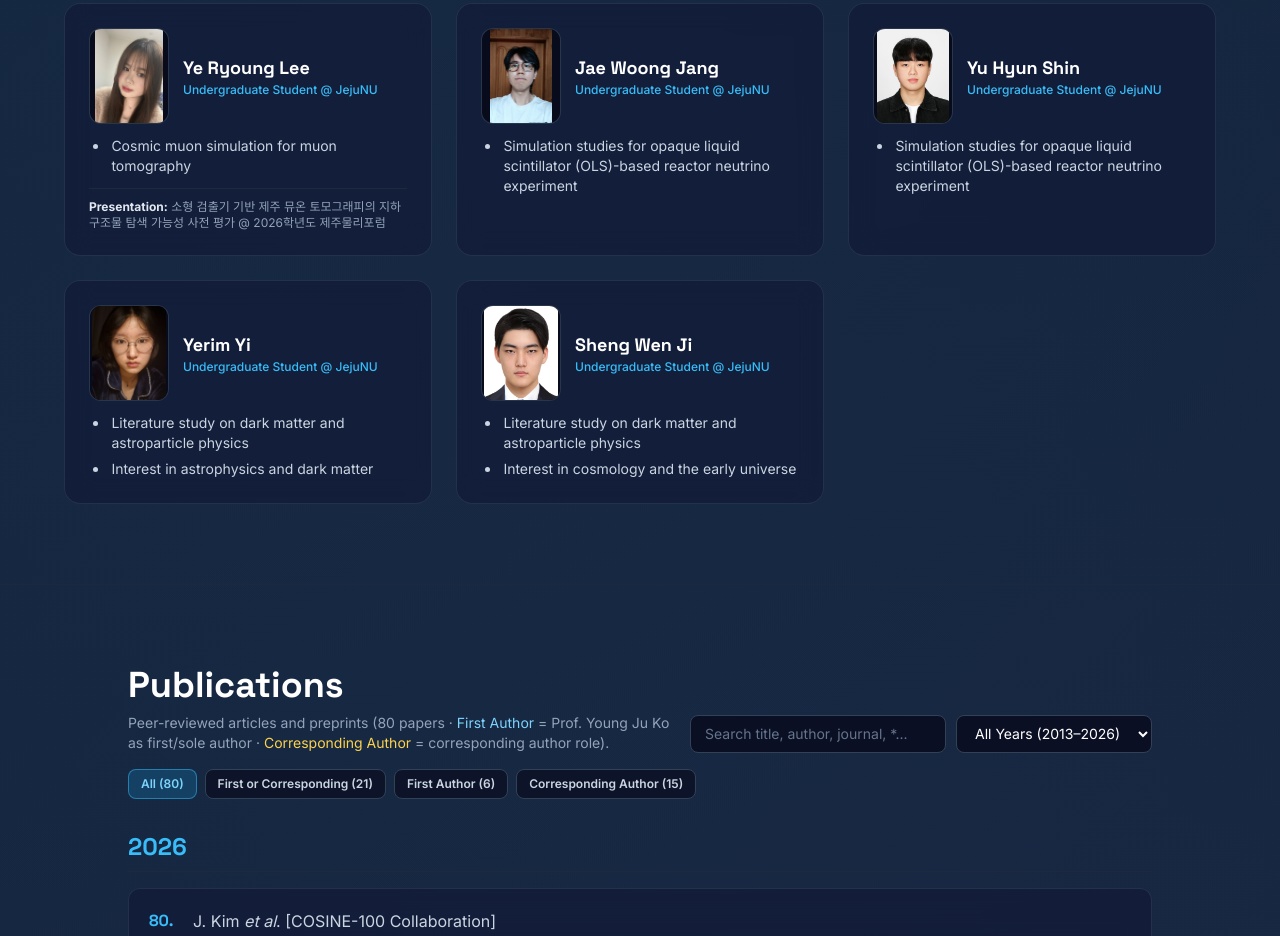
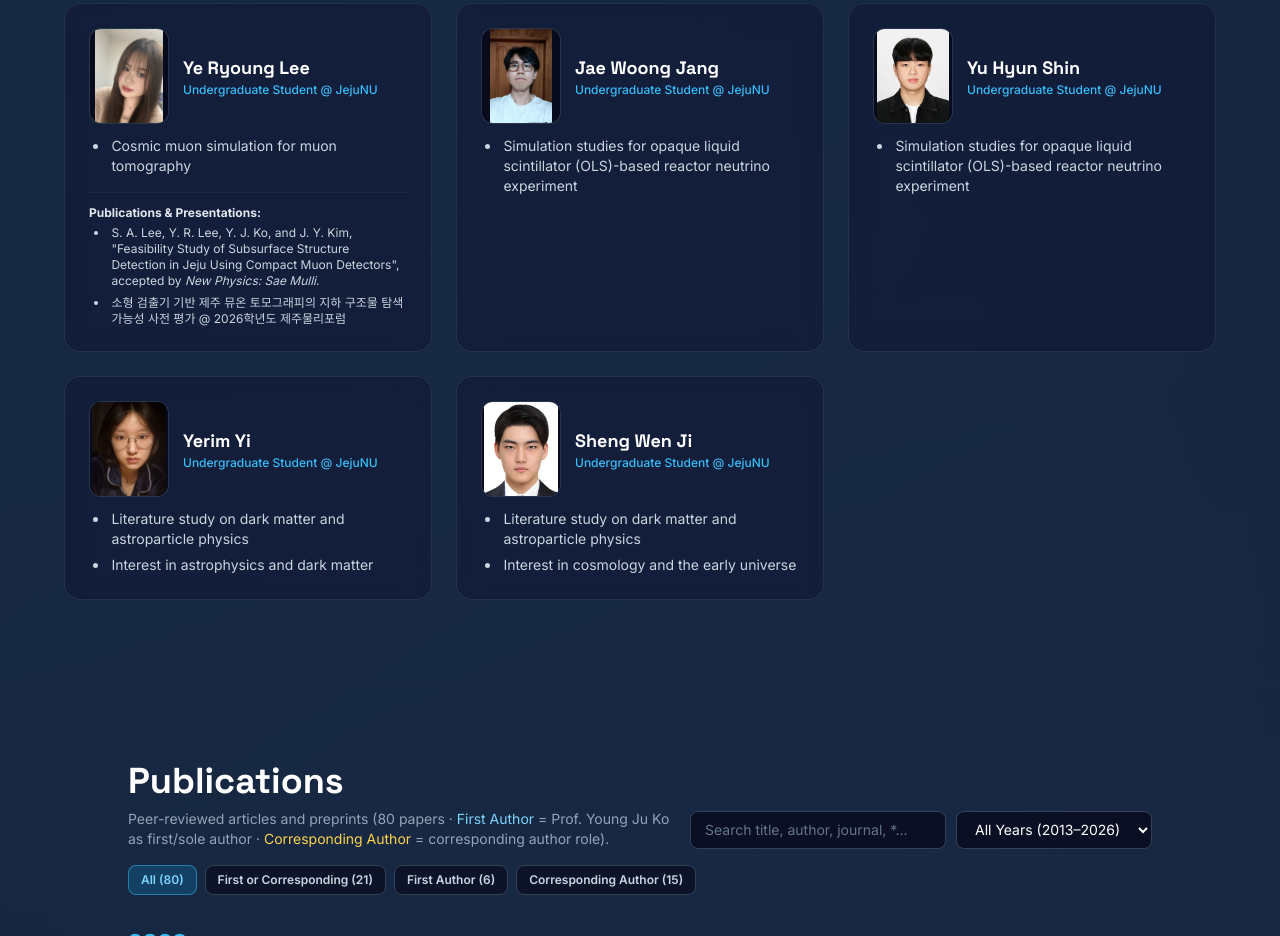
Before and after one commit to RIP-LAB-JEJUNU/rip-lab-jejunu.github.io, a plain HTML site: page index.html in a window 1280 px wide. Shown: the part 4075-5011 px from the top of the page. Drawn offline with nearby package versions, Linux system fonts and the light colour scheme.

Commit message:
Update index.html

```diff
--- a/index.html
+++ b/index.html
@@ -460,7 +460,7 @@
         <!-- Undergraduate Students -->
         <h3 class="font-display text-xl font-bold text-white mb-5">Undergraduate Researchers</h3>
         <div class="grid grid-cols-1 md:grid-cols-2 lg:grid-cols-3 gap-6">
-          <!-- Ye Ryoung Lee -->
+<!-- Ye Ryoung Lee -->
           <div class="glass-card rounded-2xl p-6">
             <div class="flex items-center gap-3.5 mb-3">
               <div class="portrait-frame w-16 h-20 sm:w-20 sm:h-24 rounded-xl bg-navy-950/80 border border-slate-700/80 shrink-0 flex items-center justify-center">
@@ -472,12 +472,18 @@
                 <p class="text-sky-400 text-xs font-medium">Undergraduate Student @ JejuNU</p>
               </div>
             </div>
-            <ul class="bullet-list text-slate-300 text-sm space-y-1.5 mb-3">
+            <ul class="bullet-list text-slate-300 text-sm space-y-1.5 mb-4">
               <li>Cosmic muon simulation for muon tomography</li>
             </ul>
-            <p class="text-xs text-slate-400 border-t border-slate-800 pt-2.5">
-              <strong class="text-slate-200">Presentation:</strong> 소형 검출기 기반 제주 뮤온 토모그래피의 지하 구조물 탐색 가능성 사전 평가 @ 2026학년도 제주물리포럼
-            </p>
+            <div class="border-t border-slate-800 pt-3 space-y-2 text-xs text-slate-400">
+              <div>
+                <strong class="text-slate-200 block mb-1">Publications &amp; Presentations:</strong>
+                <ul class="bullet-list space-y-1.5 text-slate-300">
+                  <li>S. A. Lee, Y. R. Lee, Y. J. Ko, and J. Y. Kim, "Feasibility Study of Subsurface Structure Detection in Jeju Using Compact Muon Detectors", accepted by <em>New Physics: Sae Mulli</em>.</li>
+                  <li>소형 검출기 기반 제주 뮤온 토모그래피의 지하 구조물 탐색 가능성 사전 평가 @ 2026학년도 제주물리포럼</li>
+                </ul>
+              </div>
+            </div>
           </div>
 
           <!-- Jae Woong Jang -->
```
